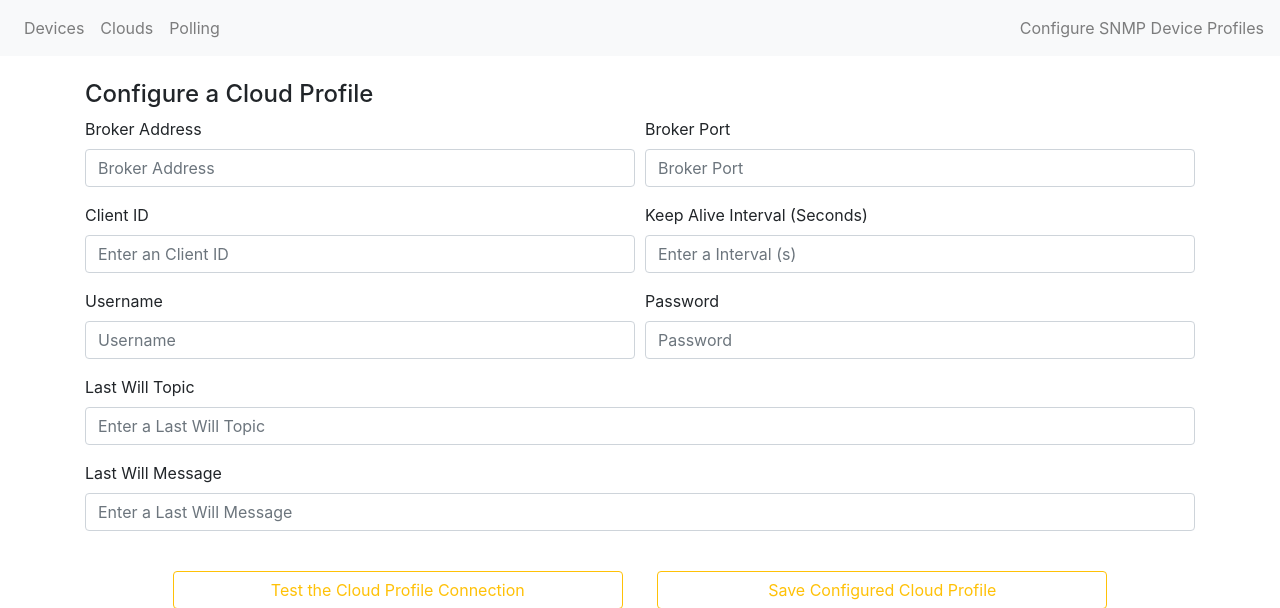
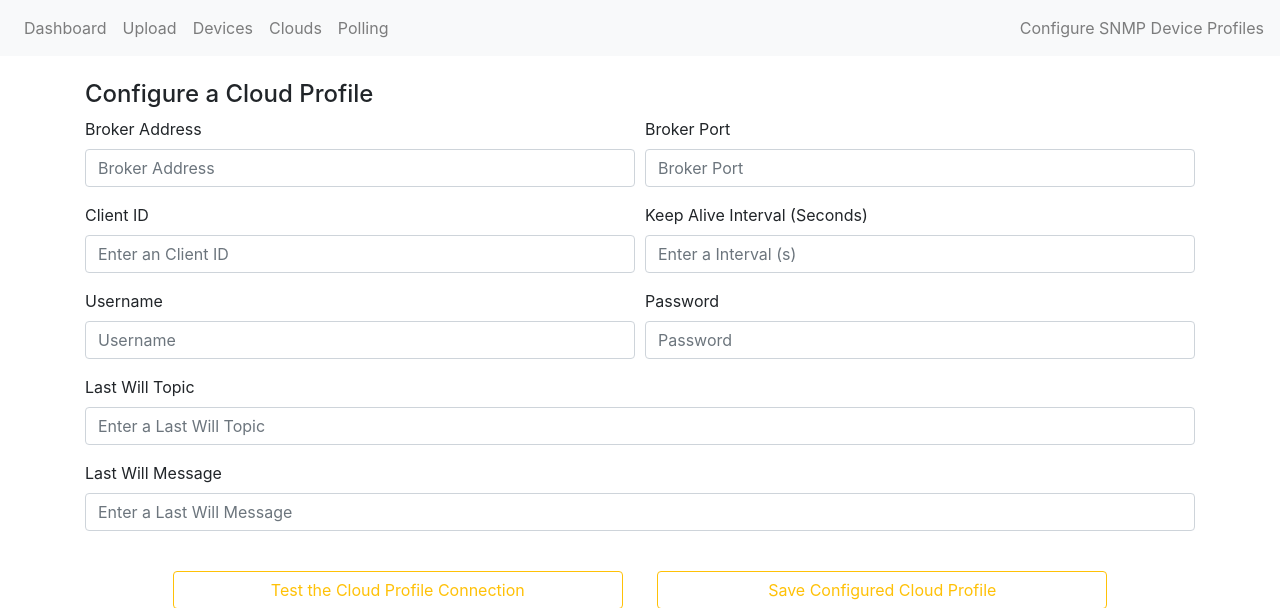
Before and after one commit to jeremyqzt/SNMPtoMqtt, a Flask app: template templates/clouds.html in a window 1280 px wide. Shown: the top 608 px of the page. Run offline with Flask 2, Linux system fonts and the light colour scheme; the template is opened without the code that fills it, so the values that code supplies are empty; some libraries are stand-ins or nearby versions.

Commit message:
corrected links

```diff
--- a/templates/clouds.html
+++ b/templates/clouds.html
@@ -18,10 +18,10 @@
       <div class="collapse navbar-collapse" id="navbarText">
         <ul class="navbar-nav mr-auto">
 
+            <a class="nav-link" href="/dash">Dashboard</a>
+            <a class="nav-link" href="/upload">Upload</a>
             <a class="nav-link" href="/saveDev">Devices</a>
-
             <a class="nav-link" href="/saveCloud">Clouds</a>
-
             <a class="nav-link" href="/saveCoordinates">Polling</a>
 
         </ul>
--- a/templates/coordinate.html
+++ b/templates/coordinate.html
@@ -18,12 +18,11 @@
         <div class="collapse navbar-collapse" id="navbarText">
             <ul class="navbar-nav mr-auto">
 
+            <a class="nav-link" href="/dash">Dashboard</a>
+            <a class="nav-link" href="/upload">Upload</a>
             <a class="nav-link" href="/saveDev">Devices</a>
-
             <a class="nav-link" href="/saveCloud">Clouds</a>
-
             <a class="nav-link" href="/saveCoordinates">Polling</a>
-
             </ul>
             <span class="navbar-text">
                 Configure Polling
--- a/templates/devices.html
+++ b/templates/devices.html
@@ -18,10 +18,10 @@
       <div class="collapse navbar-collapse" id="navbarText">
         <ul class="navbar-nav mr-auto">
 
+            <a class="nav-link" href="/dash">Dashboard</a>
+            <a class="nav-link" href="/upload">Upload</a>
             <a class="nav-link" href="/saveDev">Devices</a>
-
             <a class="nav-link" href="/saveCloud">Clouds</a>
-
             <a class="nav-link" href="/saveCoordinates">Polling</a>
 
         </ul>
```
